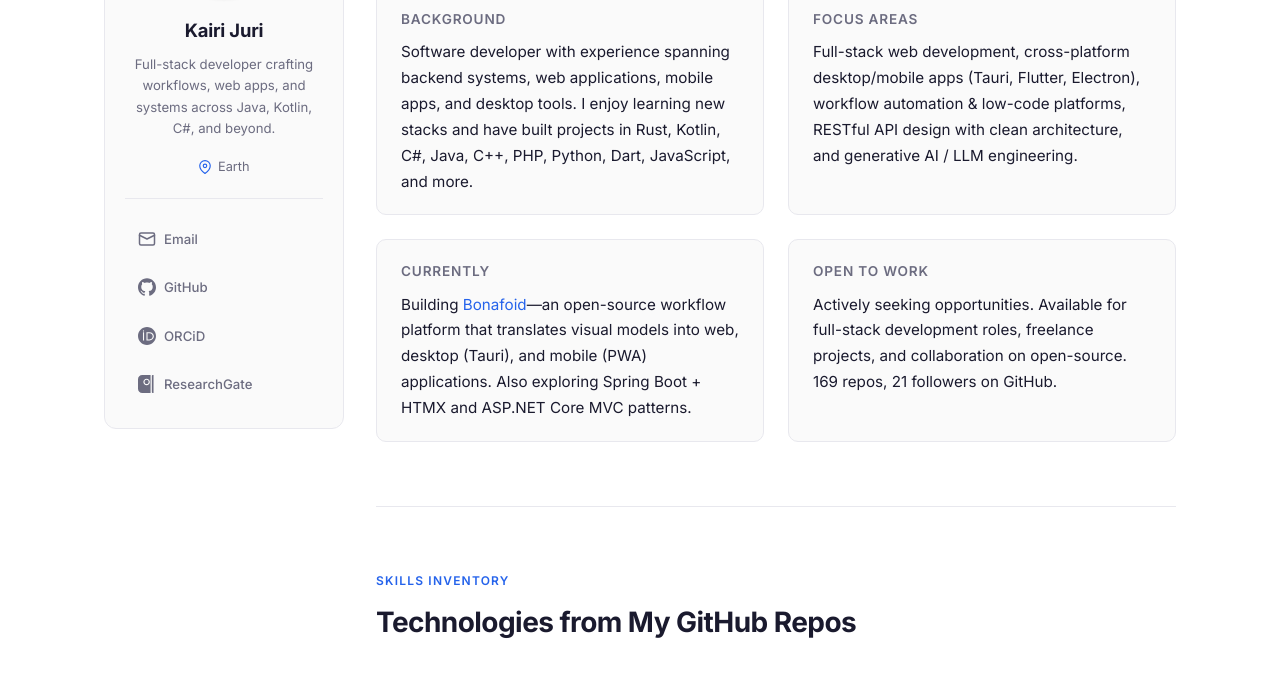
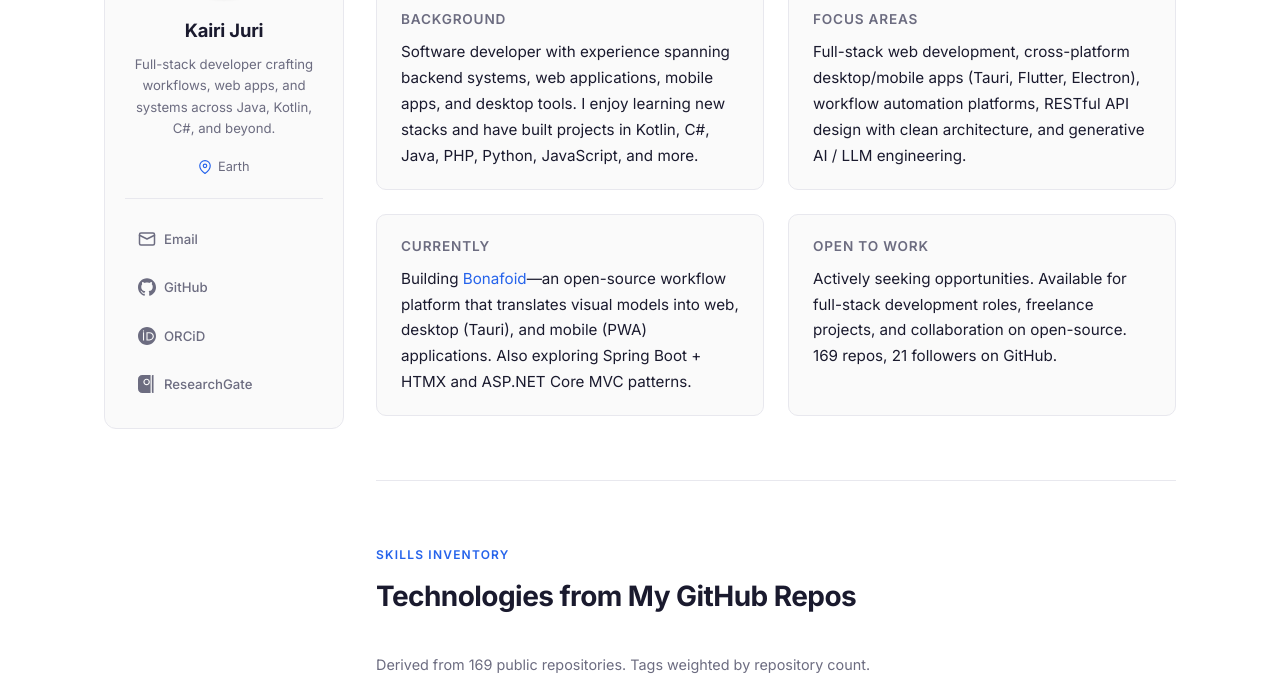
Before and after one commit to harrysuke/harrysuke.github.io, a Jekyll site: the page built from index.html, in a window 1280 px wide and 900 px high, scrolled down 406 px, cut to the strip 218-900 px from the top of the window. Built offline with Jekyll 4.4.1, drawn with Linux system fonts in a browser that asks for light colours.

Commit message:
Update programming languages and workflow automation description
Removed Rust and C++ from the list of programming languages and updated the description of workflow automation.

```diff
--- a/index.html
+++ b/index.html
@@ -19,11 +19,11 @@ title: Kairi Juri
   <div class="about-grid">
     <div class="about-card">
       <h3>Background</h3>
-      <p>Software developer with experience spanning backend systems, web applications, mobile apps, and desktop tools. I enjoy learning new stacks and have built projects in Rust, Kotlin, C#, Java, C++, PHP, Python, Dart, JavaScript, and more.</p>
+      <p>Software developer with experience spanning backend systems, web applications, mobile apps, and desktop tools. I enjoy learning new stacks and have built projects in Kotlin, C#, Java, PHP, Python, JavaScript, and more.</p>
     </div>
     <div class="about-card">
       <h3>Focus Areas</h3>
-      <p>Full-stack web development, cross-platform desktop/mobile apps (Tauri, Flutter, Electron), workflow automation &amp; low-code platforms, RESTful API design with clean architecture, and generative AI / LLM engineering.</p>
+      <p>Full-stack web development, cross-platform desktop/mobile apps (Tauri, Flutter, Electron), workflow automation platforms, RESTful API design with clean architecture, and generative AI / LLM engineering.</p>
     </div>
     <div class="about-card">
       <h3>Currently</h3>
```
